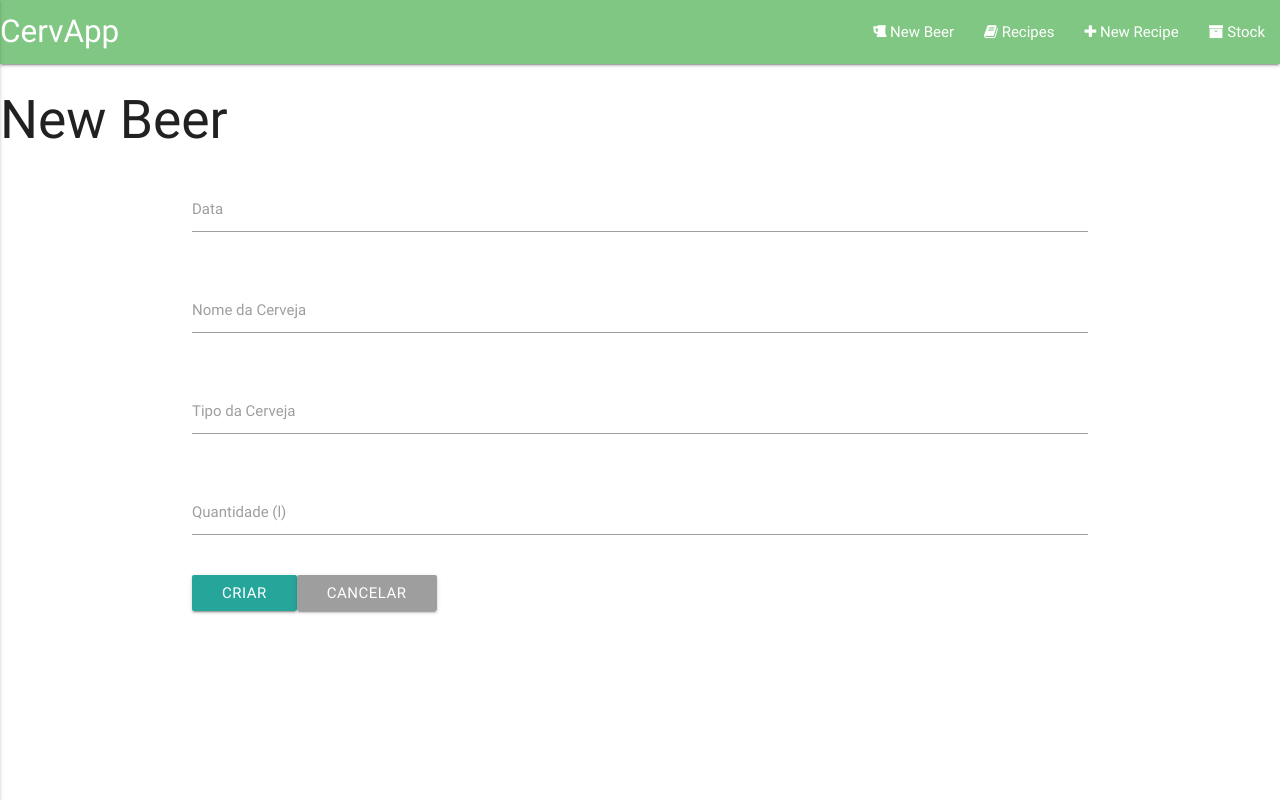
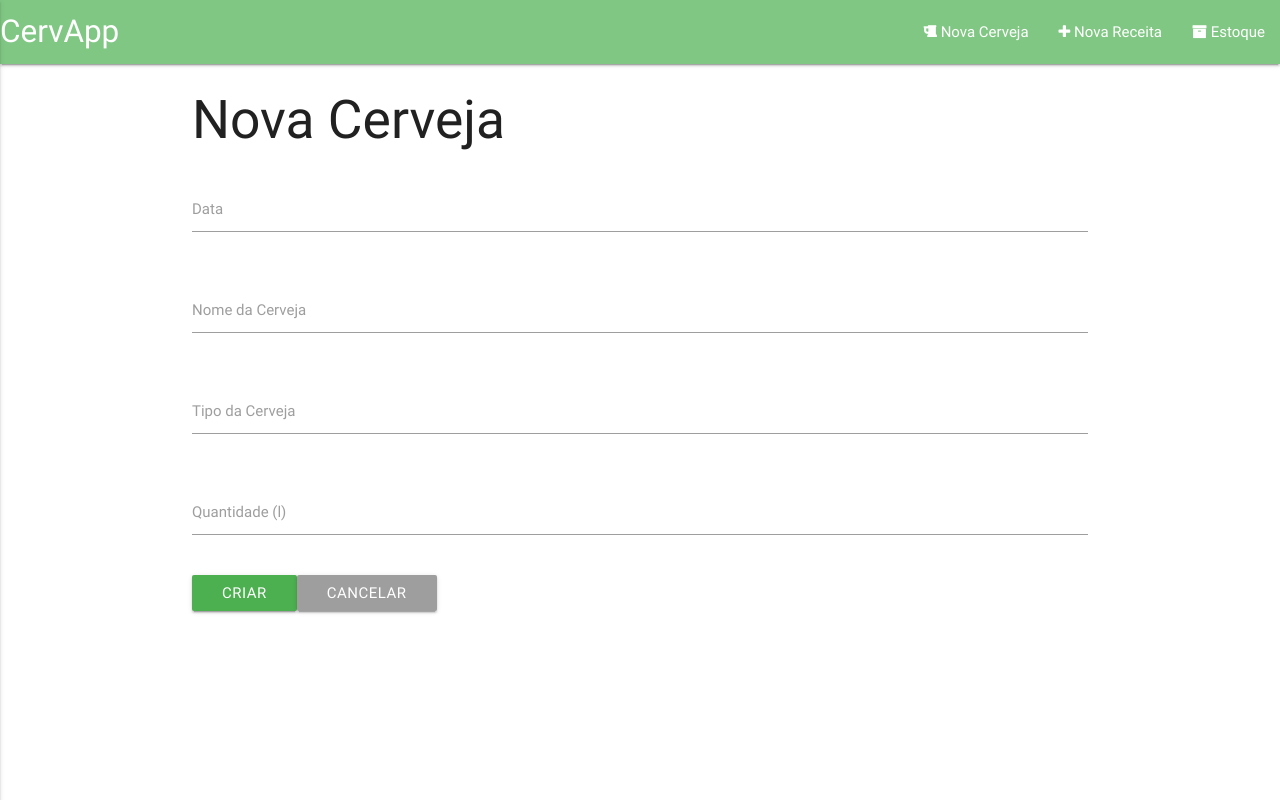
Before and after one commit to kaiserbrito/cervapp, a Vue app: page /#/new-beer in a window 1280 px wide. Built offline with nearby package versions, Linux system fonts and the light colour scheme.

Commit message:
Fixing some bugs and deleting some unnecessary views

```diff
--- a/src/components/Dashboard.vue
+++ b/src/components/Dashboard.vue
@@ -1,6 +1,6 @@
 <template>
   <div id="dashboard" class="container">
-    <h3>Dashboard</h3>
+    <h3>Lista de Cervejas</h3>
     <table class="bordered highlight">
       <thead>
         <th>Data</th>
--- a/src/components/EditBeer.vue
+++ /dev/null
@@ -1,14 +0,0 @@
-<template>
-  <div id="edit-beer">
-    <h2>Edit Beer</h2>
-  </div>
-</template>
-
-<script>
-export default {
-  name: "edit-beer",
-  data() {
-    return {};
-  }
-};
-</script>
--- a/src/components/Navbar.vue
+++ b/src/components/Navbar.vue
@@ -8,37 +8,29 @@
     <ul class="right hide-on-med-and-down">
       <li>
         <router-link to="/new-beer">
-          <i class="fa fa-beer" aria-hidden="true"></i> New Beer</router-link>
-      </li>
-      <li>
-        <router-link to="/recipes">
-          <i class="fa fa-book" aria-hidden="true"></i> Recipes</router-link>
+          <i class="fa fa-beer" aria-hidden="true"></i> Nova Cerveja</router-link>
       </li>
       <li>
         <router-link to="/new-recipe">
-          <i class="fa fa-plus" aria-hidden="true"></i> New Recipe</router-link>
+          <i class="fa fa-plus" aria-hidden="true"></i> Nova Receita</router-link>
       </li>
       <li>
         <router-link to="/stock">
-          <i class="fa fa-archive" aria-hidden="true"></i> Stock</router-link>
+          <i class="fa fa-archive" aria-hidden="true"></i> Estoque</router-link>
       </li>
     </ul>
     <ul class="side-nav" id="mobile-demo">
       <li>
         <router-link to="/new-beer">
-          <i class="fa fa-beer" aria-hidden="true"></i> New Beer</router-link>
-      </li>
-      <li>
-        <router-link to="/recipes">
-          <i class="fa fa-book" aria-hidden="true"></i> Recipes</router-link>
+          <i class="fa fa-beer" aria-hidden="true"></i> Nova Cerveja</router-link>
       </li>
       <li>
         <router-link to="/new-recipe">
-          <i class="fa fa-plus" aria-hidden="true"></i> New Recipe</router-link>
+          <i class="fa fa-plus" aria-hidden="true"></i> Nova Receita</router-link>
       </li>
       <li>
         <router-link to="/stock">
-          <i class="fa fa-archive" aria-hidden="true"></i> Stock</router-link>
+          <i class="fa fa-archive" aria-hidden="true"></i> Estoque</router-link>
       </li>
     </ul>
   </div>
--- a/src/components/NewBeer.vue
+++ b/src/components/NewBeer.vue
@@ -1,11 +1,11 @@
 <template>
   <div id="new-beer">
-    <h2>New Beer</h2>
     <div class="container">
+      <h2>Nova Cerveja</h2>
       <form @submit.prevent="saveBeer" class="col s12">
         <div class="row">
           <div class="input-field col s12">
-            <input type="text" class="datepicker" v-model="time" required>
+            <input type="text" v-model="time" required>
             <label>Data</label>
           </div>
         </div>
@@ -27,7 +27,7 @@
               <label>Quantidade (l)</label>
             </div>
           </div>
-          <button type="submit" class="btn">Criar</button>
+          <button type="submit" class="btn green">Criar</button>
           <router-link to="/" class="btn grey">Cancelar</router-link>
       </form>
     </div>
--- a/src/components/Recipes.vue
+++ /dev/null
@@ -1,14 +0,0 @@
-<template>
-  <div id="recipes">
-    <h2>Recipes</h2>
-  </div>
-</template>
-
-<script>
-export default {
-  name: "recipes",
-  data() {
-    return {};
-  }
-};
-</script>
--- a/src/components/ViewBeer.vue
+++ b/src/components/ViewBeer.vue
@@ -1,14 +1,13 @@
 <template>
-  <div id="view-beer">
-    <h2>View Beer</h2>
+  <div class="container" id="view-beer">
   </div>
 </template>
 
 <script>
+import db from "./firebaseInit";
+
 export default {
   name: "view-beer",
-  data() {
-    return {};
-  }
+  data() {}
 };
 </script>
--- a/src/router/index.js
+++ b/src/router/index.js
@@ -1,13 +1,11 @@
 import Vue from "vue";
 import Router from "vue-router";
 import Dashboard from "@/components/Dashboard";
-import EditBeer from "@/components/EditBeer";
+import ViewBeer from "@/components/ViewBeer";
 import EditRecipe from "@/components/EditRecipe";
 import NewBeer from "@/components/NewBeer";
 import NewRecipe from "@/components/NewRecipe";
-import Recipes from "@/components/Recipes";
 import Stock from "@/components/Stock";
-import ViewBeer from "@/components/ViewBeer";
 import ViewRecipe from "@/components/ViewRecipe";
 
 Vue.use(Router);
@@ -20,9 +18,9 @@ export default new Router({
       component: Dashboard
     },
     {
-      path: "/edit-beer/:id",
-      name: "edit-beer",
-      component: EditBeer
+      path: "/view-beer/:id",
+      name: "view-beer",
+      component: ViewBeer
     },
     {
       path: "/edit-recipe/:id",
@@ -40,19 +38,9 @@ export default new Router({
       component: NewRecipe
     },
     {
-      path: "/recipes",
-      name: "recipes",
-      component: Recipes
-    },
-    {
       path: "/stock",
       name: "stock",
       component: Stock
-    },
-    {
-      path: "/view-beer/:id",
-      name: "view-beer",
-      component: ViewBeer
     },
     {
       path: "/view-recipe/:id",
```
